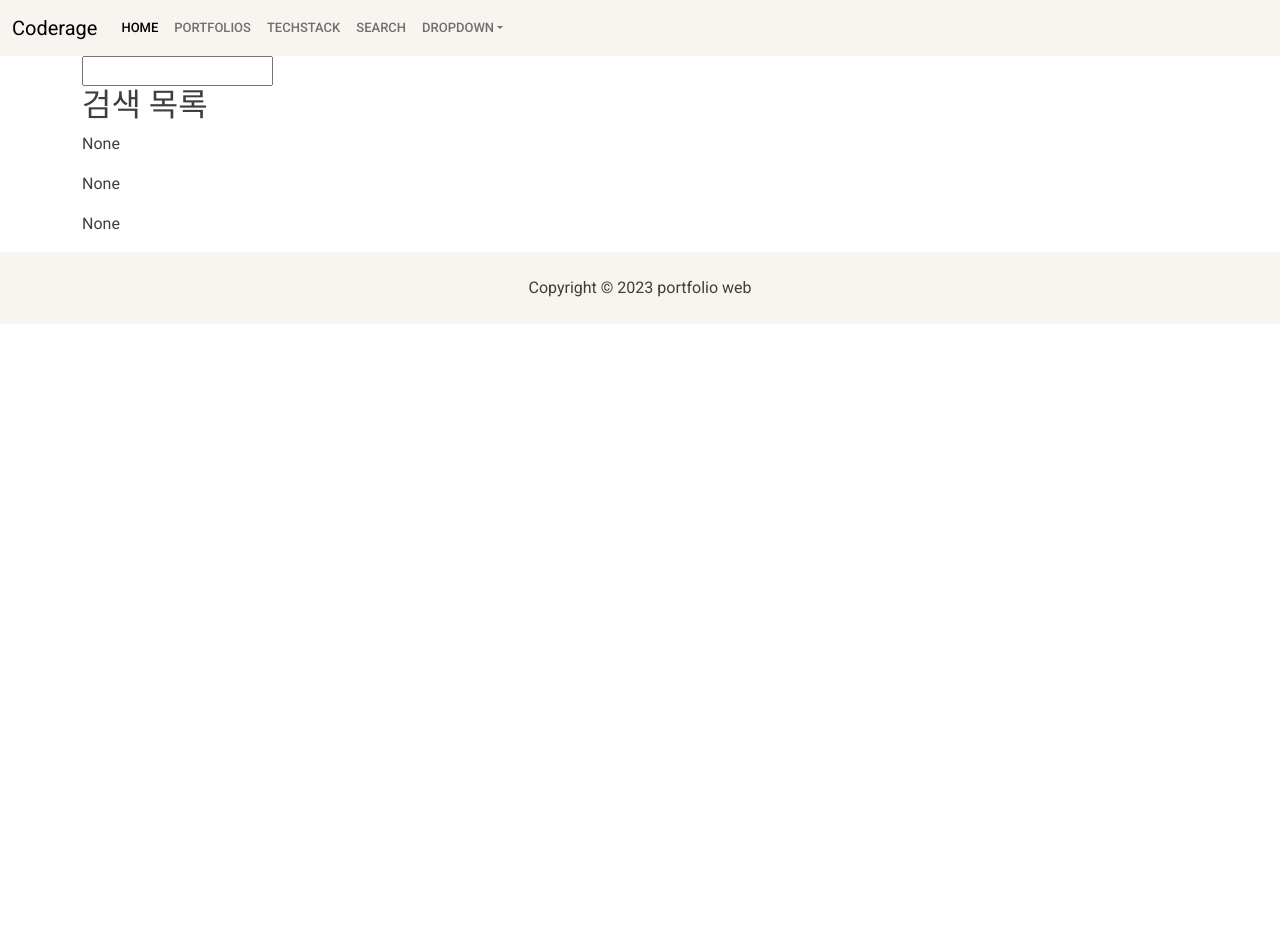
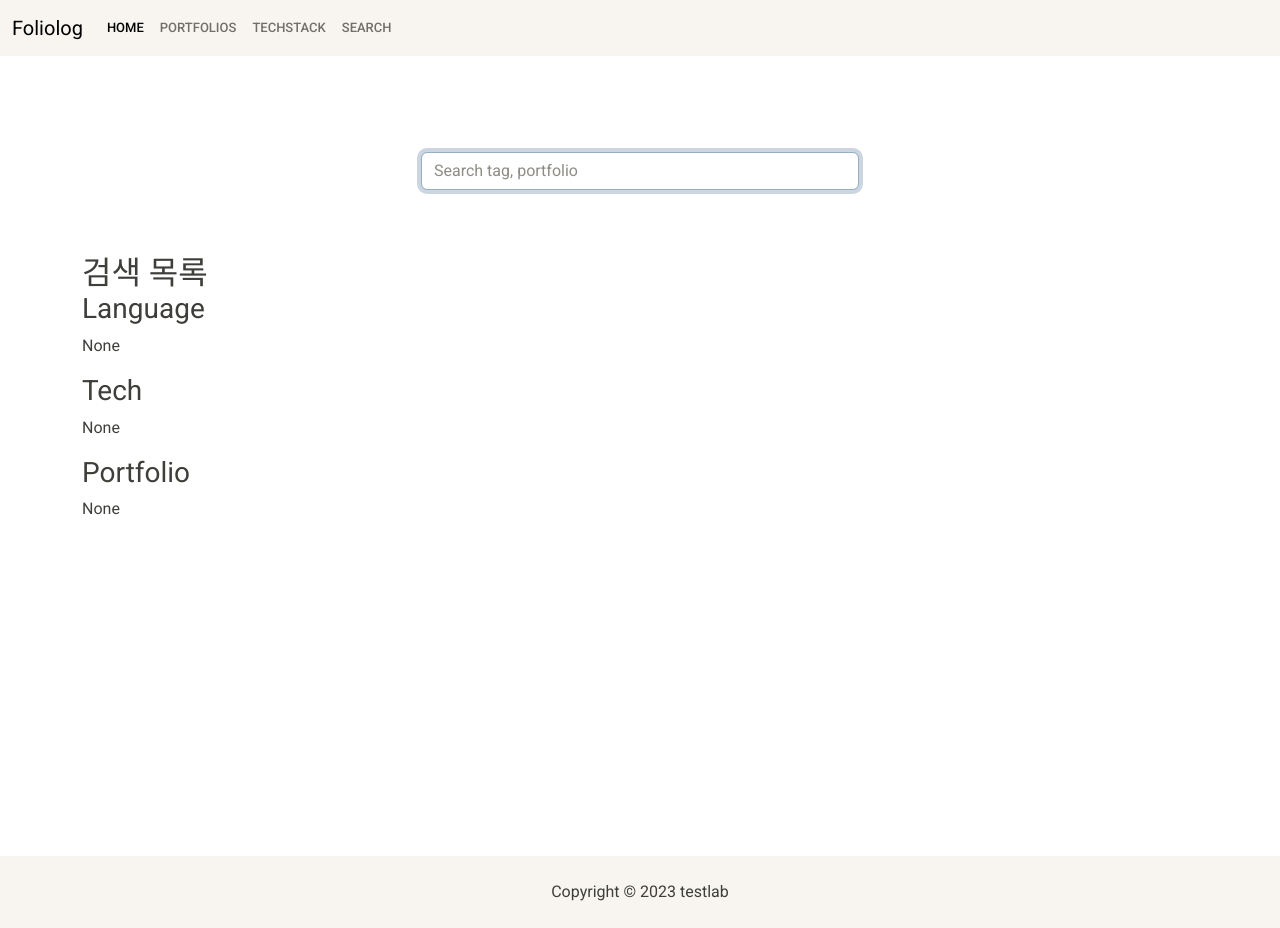
Before and after one commit to Jhsysng/folioweb, a Django app: page /folio/search/1/ in a window 1280 px wide. Before the commit the page ends 324 px from the top, so only its background shows below. Run offline with Django 4.2, Linux system fonts and the light colour scheme; data that the repository does not hold is empty; some libraries are stand-ins or nearby versions.

Commit message:
portfolio core bone

```diff
--- a/folio/urls.py
+++ b/folio/urls.py
@@ -1,10 +1,9 @@
 from . import views
-from django.conf import settings
-from django.urls import path,include
-from django.conf.urls.static import static
+from django.urls import path
 urlpatterns=[
     path('',views.Portfolios.as_view()),
     path('<int:pk>',views.PortfolioDetail.as_view()),
     path('search/<str:q>/', views.SearchView.as_view()),
-    path('search/',views.SearchView.as_view()),
+    path('search/',views.SearchBaseView.as_view()),
+    path('techinfo/', views.TechList.as_view()),
 ]
--- a/folio/views.py
+++ b/folio/views.py
@@ -1,6 +1,5 @@
-from django.shortcuts import render
 from .models import Portfolio, LangTag, TechTag
-from django.views.generic import ListView,DetailView,TemplateView
+from django.views.generic import ListView, DetailView, TemplateView
 from django.db.models import Q
 
 
@@ -15,6 +14,31 @@ class PortfolioDetail(DetailView):
     template_name = 'folio/portfolio.html'
 
 
+class SearchBaseView(TemplateView):
+    template_name = 'folio/search_base.html'
+
+
+class TechList(TemplateView):
+    model = None
+    template_name = 'folio/tech_info.html'
+
+    def get_queryset(self):
+        lang_tags = LangTag.objects.all
+        tech_tags = TechTag.objects.all
+
+        return {
+            'lang_tags': lang_tags,
+            'tech_tags': tech_tags,
+        }
+
+    def get_context_data(self, **kwargs):
+        context = super().get_context_data(**kwargs)
+        context['lang_tags'] = self.get_queryset()['lang_tags']
+        context['tech_tags'] = self.get_queryset()['tech_tags']
+
+        return context
+
+
 class SearchView(ListView):
     template_name = 'folio/search.html'
 
@@ -22,18 +46,20 @@ class SearchView(ListView):
         query = self.kwargs['q']
         lang_tags = LangTag.objects.filter(Q(name__icontains=query))
         tech_tags = TechTag.objects.filter(Q(name__icontains=query))
-        portfolios = Portfolio.objects.filter(Q(title__icontains=query)|Q(content__icontains=query)).distinct()
+        portfolios = Portfolio.objects.filter(
+            Q(title__icontains=query) | Q(content__icontains=query)
+            | Q(tech_tag__name__icontains=query) | Q(lang_tag__name__icontains=query)).distinct()
 
         return {
-            'lang_tags':lang_tags,
-            'tech_tags':tech_tags,
-            'portfolios':portfolios,
+            'lang_tags': lang_tags,
+            'tech_tags': tech_tags,
+            'portfolios': portfolios,
         }
 
-    def get_context_data(self,**kwargs):
+    def get_context_data(self, **kwargs):
         context = super().get_context_data(**kwargs)
-        query = self.kwargs['q']
         context['lang_tags'] = self.get_queryset()['lang_tags']
         context['tech_tags'] = self.get_queryset()['tech_tags']
         context['portfolios'] = self.get_queryset()['portfolios']
+
         return context
--- a/templates/folio/base.html
+++ b/templates/folio/base.html
@@ -9,7 +9,7 @@
 <body>
     <nav class="navbar navbar-expand-lg navbar-light bg-light">
         <div class="container-fluid">
-            <a class="navbar-brand" href="#">Coderage</a>
+            <a class="navbar-brand" href="#">Foliolog</a>
             <button class="navbar-toggler" type="button" data-bs-toggle="collapse" data-bs-target="#navbarColor03" aria-controls="navbarColor03" aria-expanded="false" aria-label="Toggle navigation">
               <span class="navbar-toggler-icon"></span>
             </button>
@@ -24,20 +24,10 @@
                   <a class="nav-link" href="/folio">Portfolios</a>
                 </li>
                 <li class="nav-item">
-                  <a class="nav-link" href="#">TechStack</a>
+                  <a class="nav-link" href="/folio/techinfo">TechStack</a>
                 </li>
                 <li class="nav-item">
                   <a class="nav-link" href="/folio/search">Search</a>
-                </li>
-                <li class="nav-item dropdown">
-                  <a class="nav-link dropdown-toggle" data-bs-toggle="dropdown" href="#" role="button" aria-haspopup="true" aria-expanded="false">Dropdown</a>
-                  <div class="dropdown-menu">
-                    <a class="dropdown-item" href="#">Action</a>
-                    <a class="dropdown-item" href="#">Another action</a>
-                    <a class="dropdown-item" href="#">Something else here</a>
-                    <div class="dropdown-divider"></div>
-                    <a class="dropdown-item" href="#">Separated link</a>
-                  </div>
                 </li>
               </ul>
               <!--<form class="d-flex">
@@ -47,15 +37,15 @@
             </div>
         </div>
     </nav>
-    <div class="container">
+    <div class="container flex-column min-vh-100">
         <!-- Main Portfolio Content -->
         {% block main_area %}
         {% endblock %}
     </div>
     <!--footer-->
-    <footer class="py-3 bg-light">
+    <footer class="py-3 bg-light mt-auto">
         <div class="container">
-            <p class="m-2 text-center">Copyright &copy; 2023 portfolio web</p>
+            <p class="m-2 text-center">Copyright &copy; 2023 testlab</p>
         </div>
     </footer>
 
--- a/templates/folio/portfolios.html
+++ b/templates/folio/portfolios.html
@@ -2,10 +2,10 @@
 <h1>Portfolio List</h1>
 {% block main_area %}
     {% for p in portfolio_list %}
-        <div class="card mb-4">
+        <div class="card mb-4 my-3">
             <div class="card-body">
-                <a href="{{ p.get_url }}" style="text-decoration:none"><h2 class="card-title">[{{ p.pk }}]{{ p.title }}</h2></a>
-                <p class="card-text">{{ p.get_content|truncatewords_html:3|safe}}</p>
+                <a href="{{ p.get_absoulte_url }}" style="text-decoration:none"><h2 class="card-title">[{{ p.pk }}]{{ p.title }}</h2></a>
+                {{ p.get_content|truncatewords_html:3|safe}}
                 <!-- tag -->
                 tag :
                 {% for tt in p.tech_tag.all %}
--- a/templates/folio/search.html
+++ b/templates/folio/search.html
@@ -11,25 +11,41 @@
             }
         });
     </script>
-
-    <input type="text" id="search" name="searchbar" onChange="search();">
-    <button class="btn" onclick="search();"></button>
-
-    <h2>검색 목록</h2>
-    {% for lang_tag in lang_tags %}
-        {{ lang_tag.name }}
-        <img src="{{ lang_tag.image.url }}" alt="{{ lang_tag.name }}">
+    <div class="container">
+      <div class="row">
+        <div class="col-md-6 mx-auto">
+          <div class="input-group mb-3 my-5 p-5">
+            <input type="text" id="search" class="form-control" placeholder="Search tag, portfolio" aria-label="검색어"
+                   aria-describedby="button-addon2" name="searchbar" onChange="search();" autofocus>
+          </div>
+        </div>
+      </div>
+    </div>
+    <div class="card-body">
+        <h2 class="card-title">검색 목록</h2>
+        <h3>Language</h3>
+        {% for lt in lang_tags %}
+            <span class="badge bg-light">
+                <img src="{{ lt.image.url }}" height="13" alt="{{ lt.name }} logo">{{ lt.name }}</span>
         {% empty %}
             <p>None</p>
         {% endfor %}
-    {% for tech_tag in tech_tags %}
-        {{ lang_tag.name }}
+        <h3>Tech</h3>
+        {% for tt in tech_tags %}
+            <span class="badge bg-light"><img src="{{ tt.image.url }}" height="13" alt="{{ tt.name }} logo">{{ tt.name }}</span>
         {% empty %}
             <p>None</p>
         {% endfor %}
-    {% for portfolio in portfolios %}
-        {{ portfolio.title }}
+        <h3>Portfolio</h3>
+        {% for p in portfolios %}
+            <div class="card mb-4">
+                <div class="card-body">
+                    <a href="{{ p.get_url }}" style="text-decoration:none"><h2 class="card-title">[{{ p.pk }}]{{ p.title }}</h2></a>
+                    <p class="card-text">{{ p.get_content|truncatewords_html:3|safe}}</p>
+                </div>
+            </div>
         {% empty %}
             <p>None</p>
         {% endfor %}
+    </div>
 {% endblock %}
```
Also changed, not shown: folio/models.py (+29 -6 lines), templates/folio/search_base.html (added, +25 -0 lines), templates/folio/tech_info.html (added, +23 -0 lines). Lines whose indentation alone changed are shown as unchanged.
